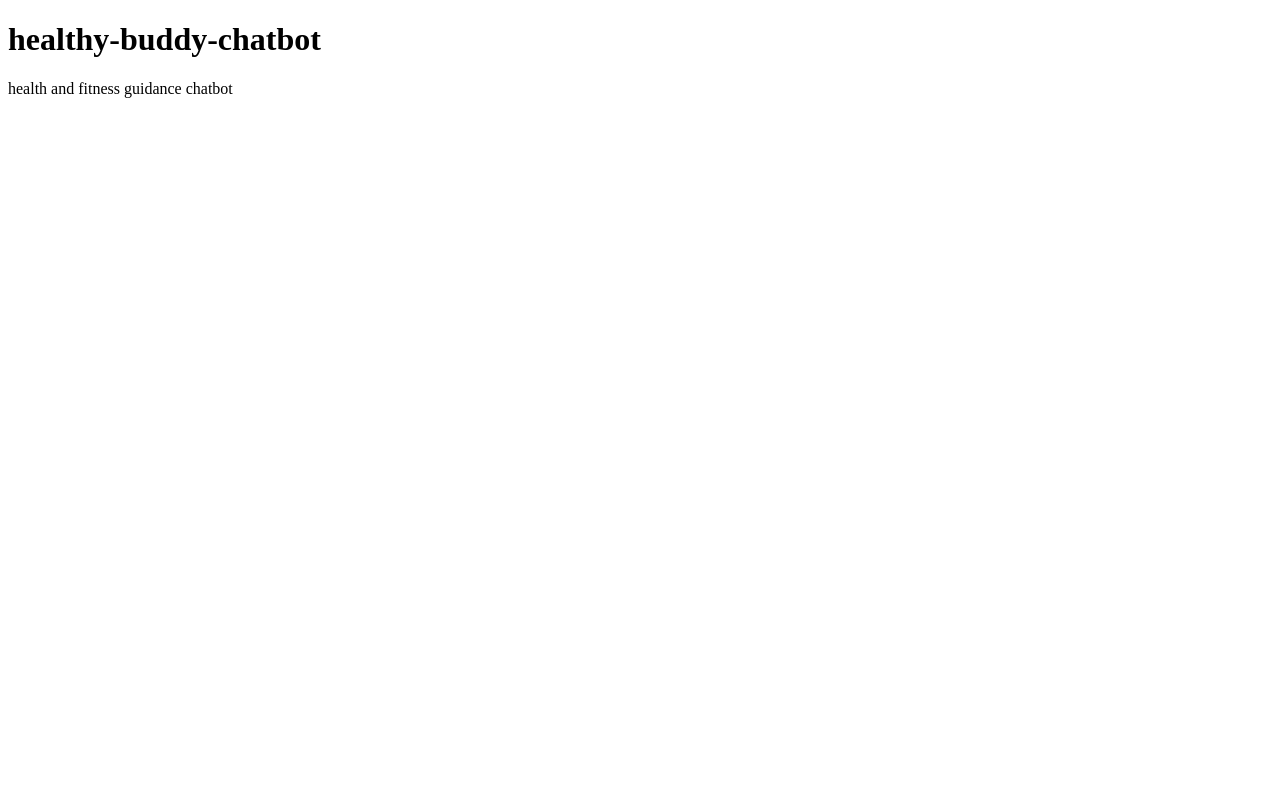
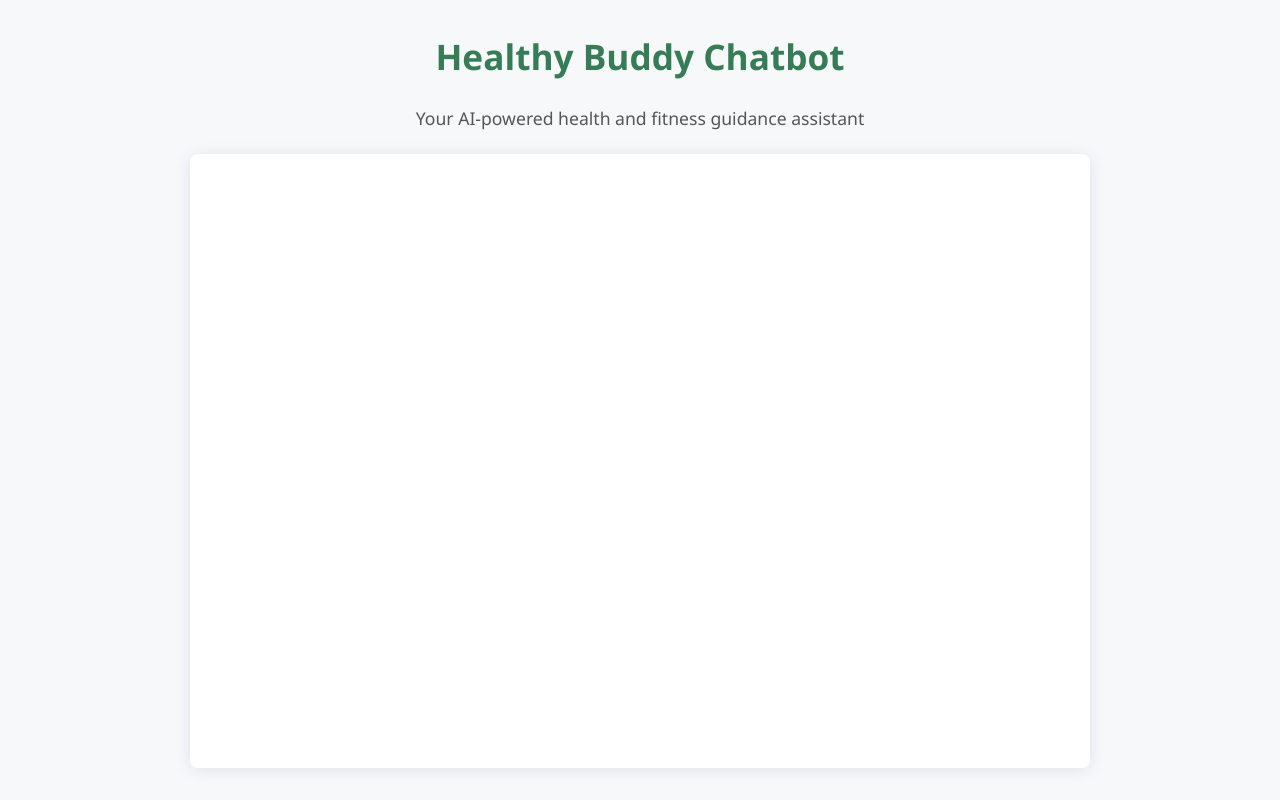
Before and after one commit to PrinceSoni1310/healthy-buddy-chatbot, a plain HTML site: page index.html in a window 1280 px wide. Drawn offline with Linux system fonts and the light colour scheme.

Commit message:
Update index.html

```diff
--- a/index.html
+++ b/index.html
@@ -4,13 +4,81 @@
   <meta charset="UTF-8" />
   <meta name="viewport" content="width=device-width, initial-scale=1.0" />
   <title>Healthy Buddy Chatbot</title>
+  <style>
+    html, body {
+      height: 100%;
+      margin: 0;
+      padding: 0;
+      box-sizing: border-box;
+    }
+    body {
+      display: flex;
+      flex-direction: column;
+      min-height: 100vh;
+      font-family: 'Segoe UI', Arial, sans-serif;
+      background: #f6f8fa;
+      color: #222;
+    }
+    h1 {
+      margin-top: 32px;
+      margin-bottom: 8px;
+      font-size: 2.2rem;
+      text-align: center;
+      color: #367d57;
+    }
+    p {
+      text-align: center;
+      margin-bottom: 24px;
+      font-size: 1.1rem;
+      color: #555;
+    }
+    .chatbot-container {
+      flex: 1;
+      display: flex;
+      justify-content: center;
+      align-items: stretch;
+      width: 100%;
+      max-width: 900px;
+      margin: 0 auto 32px auto;
+      box-sizing: border-box;
+    }
+    zapier-interfaces-chatbot-embed {
+      width: 100%;
+      min-height: 100%;
+      height: 100%;
+      border: none;
+      box-shadow: 0 2px 16px rgba(44, 62, 80, 0.10);
+      background: #fff;
+      border-radius: 8px;
+      font-size: 1rem;
+    }
+    @media (max-width: 600px) {
+      .chatbot-container {
+        max-width: 100vw;
+        margin: 0;
+        padding: 0;
+      }
+      h1 {
+        font-size: 1.5rem;
+      }
+      p {
+        font-size: 1rem;
+      }
+    }
+  </style>
 </head>
 <body>
-  <h1>healthy-buddy-chatbot</h1>
-  <p>health and fitness guidance chatbot</p>
+  <h1>Healthy Buddy Chatbot</h1>
+  <p>Your AI-powered health and fitness guidance assistant</p>
 
-  <!-- Zapier Chatbot Embed -->
-  <script async type="module" src="https://interfaces.zapier.com/assets/web-components/zapier-interfaces/zapier-interfaces.esm.js"></script>
-  <zapier-interfaces-chatbot-embed is-popup="false" chatbot-id="cmf2a0tuo000ax3fu92kkvj12"></zapier-interfaces-chatbot-embed>
+  <div class="chatbot-container">
+    <!-- Zapier Chatbot Embed -->
+    <script async type="module" src="https://interfaces.zapier.com/assets/web-components/zapier-interfaces/zapier-interfaces.esm.js"></script>
+    <zapier-interfaces-chatbot-embed
+      is-popup="false"
+      style="width:100%;height:100%;min-height:100%;"
+      chatbot-id="cmf2a0tuo000ax3fu92kkvj12"
+    ></zapier-interfaces-chatbot-embed>
+  </div>
 </body>
 </html>
```
